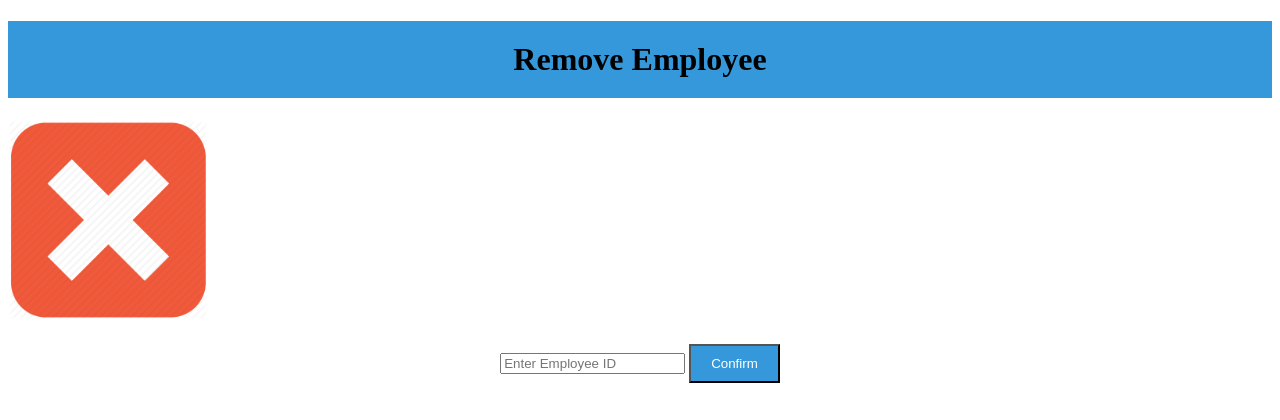
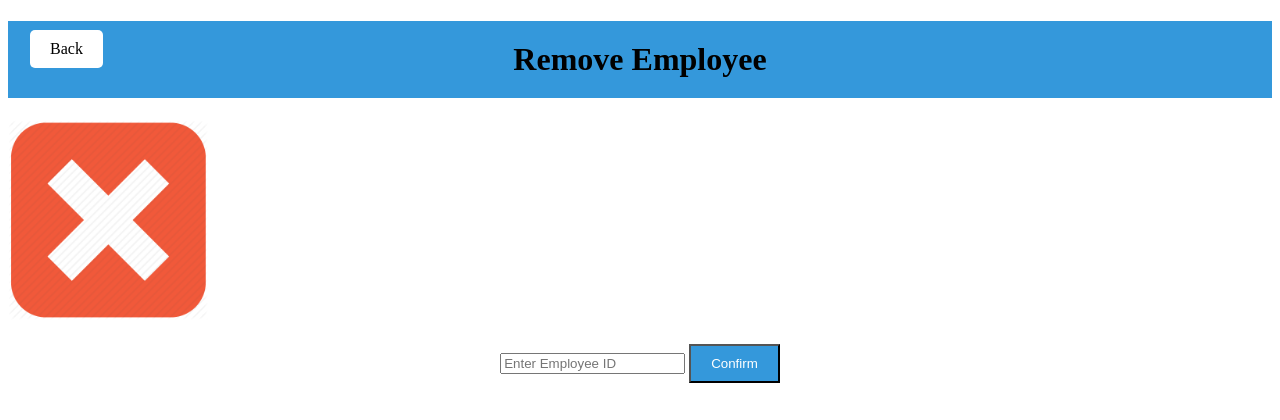
Before and after one commit to Dourai/Team6FinalProject, a Django app: template staff_management/templates/remove_employee.html in a window 1280 px wide. Shown: the top 420 px of the page. Run offline with Django 3.2, Linux system fonts and the light colour scheme; the template is opened without the code that fills it, so the values that code supplies are empty.

Commit message:
Update remove_employee.html
Updated remove_employee.html template file to include functional navigation via a back button linked to the "ManagementOptions.html" template file.

```diff
--- a/staff_management/templates/remove_employee.html
+++ b/staff_management/templates/remove_employee.html
@@ -11,6 +11,24 @@
             padding: 20px;
             text-align: center;
         }
+
+        /* Additional styles for back button */
+        .back-button {
+            position: absolute;
+            top: 30px; /* Adjusted to move down */
+            left: 30px; /* Adjusted to move right */
+            background-color: white;
+            color: black;
+            padding: 10px 20px;
+            border: none;
+            border-radius: 5px;
+            cursor: pointer;
+            text-decoration: none;
+        }
+
+        .back-button:hover {
+            background-color: #ccc; /* Change the hover background color */
+        }
     </style>
 </head>
 
@@ -21,6 +39,9 @@
         <img src="removeuser.png" alt="Remove User Image" style="width: 200px; height: auto;">
     </div>
 
+    <!-- Back button -->
+    <a href="managementoptions.html" class="back-button">Back</a>
+
     <div style="text-align: center; margin-top: 20px;">
         <form id="removeEmployeeForm" method="post" action="/remove_employee">
             <input type="text" id="employeeId" name="employee_id" placeholder="Enter Employee ID">
```
